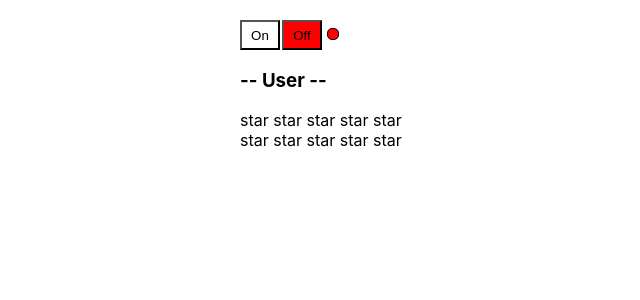
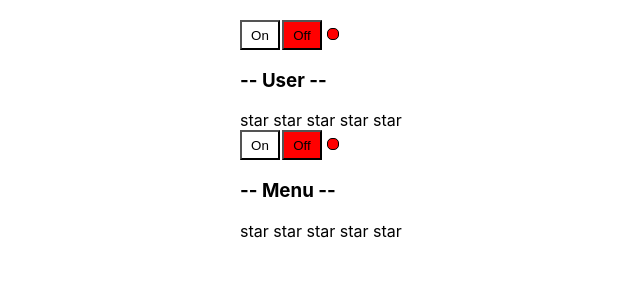
Before and after one commit to allexmorozovv/react-details, a React (Create React App) app: page / in a window 1280 px wide. Shown: the top 300 px of the page, without its empty margins (100-740 px from the left). Built offline with nearby package versions, Linux system fonts and the light colour scheme.

Commit message:
refactor UncontrolledOnOff.tsx

```diff
--- a/src/App.tsx
+++ b/src/App.tsx
@@ -5,6 +5,7 @@ import {Rating, RatingValueType} from "./components/Rating";
 import {OnOff} from "./components/OnOff";
 import {Accordion} from "./components/Accordion";
 import {UncontrolledRating} from "./components/UncontrolledRating";
+import {UncontrolledOnOff} from "./components/UncontrolledOnOff";
 
 const App = () => {
     const [ratingValue, setRatingValue] = useState<RatingValueType>(0)
@@ -14,13 +15,14 @@ const App = () => {
     return (
         <div className="App">
             <OnOff callBack={setOnControlled} onControlled={onControlled}/>
-            {/*<UncontrolledAccordion title={'-- Menu --'}/>*/}
             <Accordion title={'-- User --'} collapsed={accordionCollapsed} onClick={setAccordionCollapsed}/>
+            <Rating value={ratingValue} onClick={setRatingValue}/>
             {/*<Rating value={1}/>*/}
             {/*<Rating value={2}/>*/}
-            <Rating value={ratingValue} onClick={setRatingValue}/>
             {/*<Rating value={4}/>*/}
             {/*<Rating value={5}/>*/}
+            <UncontrolledOnOff onChange={setOnControlled}/>
+            <UncontrolledAccordion title={'-- Menu --'}/>
             <UncontrolledRating/>
 
         </div>
--- a/src/components/UncontrolledOnOff.tsx
+++ b/src/components/UncontrolledOnOff.tsx
@@ -1,31 +1,30 @@
 import React, {useState} from "react";
 
 type PropsType = {
-    // on: boolean
+    onChange: (on: boolean) => void
 }
 
 
-
-export const OnOff = (props: PropsType) => {
-    let [on,setOn]=useState(false)
+export const UncontrolledOnOff = (props: PropsType) => {
+    let [on, setOn] = useState(false)
 
 
     const onStyle = {
         width: '40px',
         height: '30px',
-        backgroundColor: on?'green':'white',
+        backgroundColor: on ? 'green' : 'white',
         border: '1 px solid black ',
         display: 'inline-block',
-        padding:'5px'
+        padding: '5px'
     }
     const offStyle = {
         width: '40px',
         height: '30px',
-        backgroundColor: on?'white':'red',
+        backgroundColor: on ? 'white' : 'red',
         border: '1 px solid black ',
         display: 'inline-block',
         marginLeft: '2px',
-        padding:'5px'
+        padding: '5px'
     }
     const indicatorStyle = {
         width: "10px",
@@ -33,14 +32,23 @@ export const OnOff = (props: PropsType) => {
         borderRadius: '5px',
         border: '1px solid black',
         display: 'inline-block',
-        marginLeft:'5px',
-        backgroundColor:on?'green':'red'
+        marginLeft: '5px',
+        backgroundColor: on ? 'green' : 'red'
+    }
+
+    const onClicked = () => {
+        setOn(true)
+        props.onChange(true)
+    }
+    const ofClicked = () => {
+        setOn(false)
+        props.onChange(false)
     }
 
     return (
         <div>
-            <button style={onStyle} onClick={()=>{setOn(true)}}>On</button>
-            <button style={offStyle}onClick={()=>{setOn(false)}}>Off</button>
+            <button style={onStyle} onClick={onClicked}>On</button>
+            <button style={offStyle} onClick={ofClicked}>Off</button>
             <div style={indicatorStyle}></div>
 
         </div>
```
